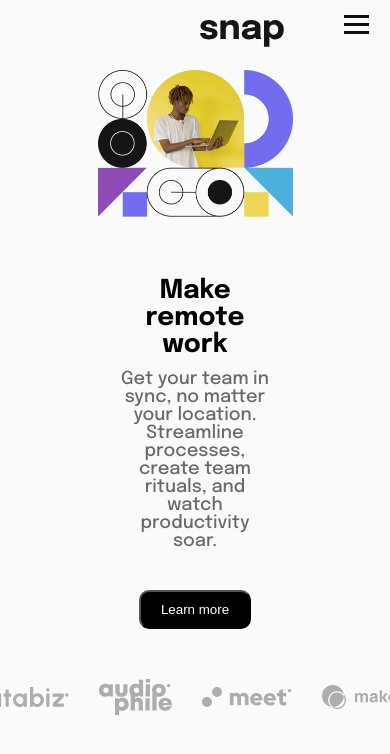
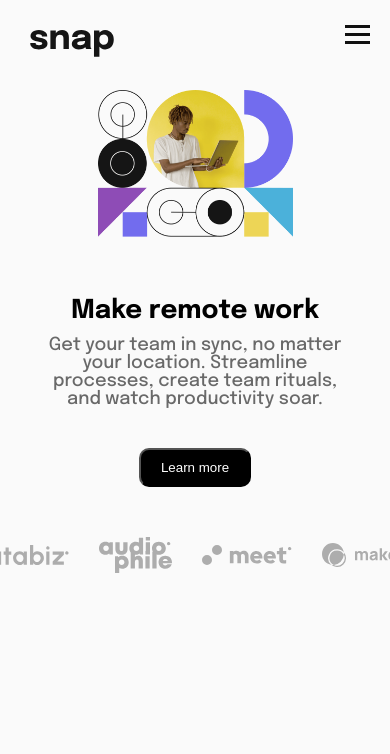
Before and after one commit to Rachelwebdev/Dropdown-Navigation, a plain HTML site: page index.html in a window 390 px wide. Drawn offline with Linux system fonts and the light colour scheme.

Commit message:
Add files via upload
made adjustment to the nav bar on the mobile version by removing the margin style

```diff
--- a/style.css
+++ b/style.css
@@ -231,12 +231,7 @@ p {
   .hamburger.active .bar:nth-child(3) {
     transform: translateY(-8px) rotate(-45deg);
   }
-  /* body {
-    display: flex;
-    align-items: center;
-    justify-content: center;
 
-  } */
   section {
     display: flex;
     flex-direction: column-reverse;
@@ -253,9 +248,10 @@ p {
     justify-content: center;
     align-items: center;
   }
-  #nav-bar {
+  /* #nav-bar {
     margin: 0 180px;
-  }
+    max-width: 50%;
+  } */
 
   .img-responsive {
     display: block;
@@ -266,5 +262,6 @@ p {
   }
   #description {
     margin: 0;
+    width: 80%;
   }
 }
```
